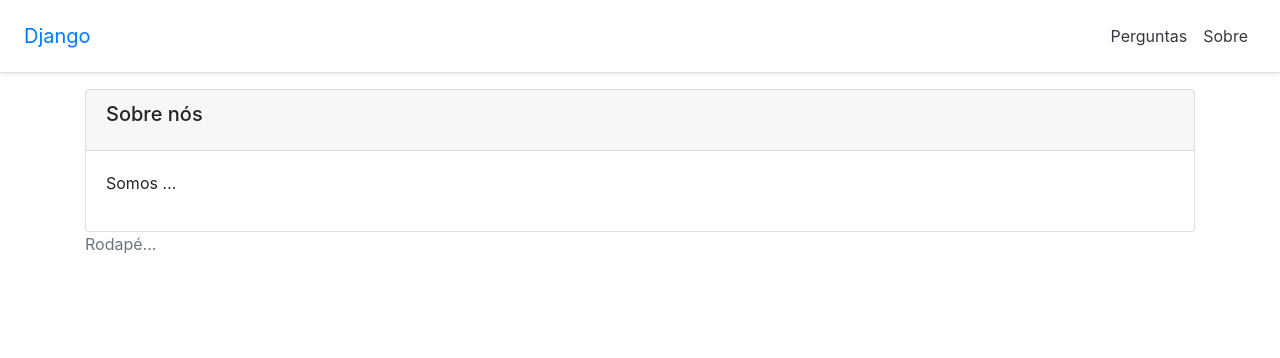
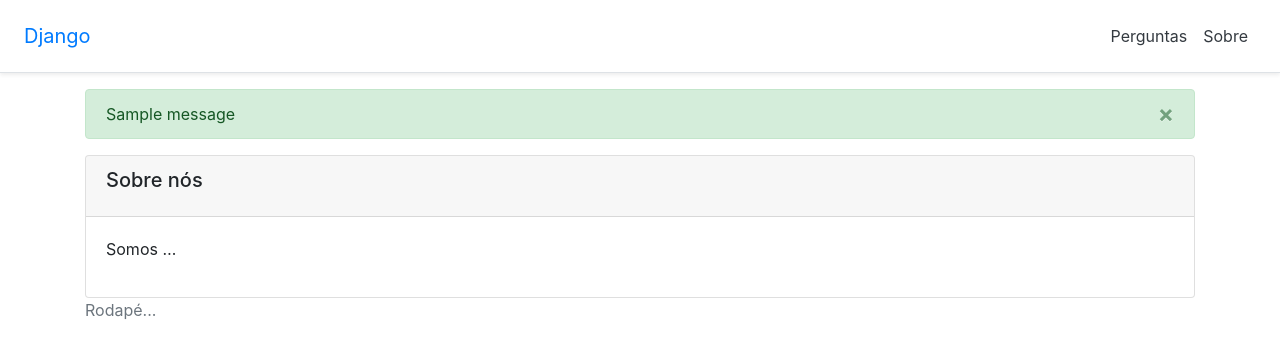
Before and after one commit to wasare/django-polls, a Django app: page /polls/about-us in a window 1280 px wide. Shown: the top 358 px of the page. Run offline with Django 4.2, Linux system fonts and the light colour scheme; tables that the repository leaves empty hold one stand-in row (values such as "Sample post"); one stand-in notice (Sample message) is shown; some libraries are stand-ins or nearby versions.

Commit message:
Inclui flash messages

```diff
--- a/polls/views.py
+++ b/polls/views.py
@@ -1,8 +1,11 @@
+from django.forms.models import BaseModelForm
 from django.shortcuts import render
 from django.http import HttpResponse
 from django.views.generic.edit import CreateView, UpdateView, DeleteView
 from django.urls import reverse_lazy
 from django.views.generic import DetailView, ListView, TemplateView
+from django.contrib import messages
+
 
 
 # Create your views here.
@@ -38,7 +41,8 @@ class QuestionCreateView(CreateView):
     model = Question
     template_name = 'polls/question_form.html'
     fields = ('question_text', 'pub_date', )
-    success_url = reverse_lazy('polls_list')
+    success_url = reverse_lazy('polls_all')
+    success_message = 'Pergunta criada com sucesso!'
 
     def get_context_data(self, **kwargs):
         context = super(QuestionCreateView, self).get_context_data(**kwargs)
@@ -46,11 +50,17 @@ class QuestionCreateView(CreateView):
 
         return context
 
+    def form_valid(self, request, *args, **kwargs):
+        messages.success(self.request, self.success_message)
+        return super(QuestionCreateView, self).form_valid(request, *args, **kwargs)
+
+
 class QuestionUpdateView(UpdateView):
     model = Question
     template_name = 'polls/question_form.html'
     fields = ('question_text', 'pub_date', )
-    success_url = reverse_lazy('polls_list')
+    success_url = reverse_lazy('polls_all')
+    success_message = 'Pergunta atualizada com sucesso!'
 
     def get_context_data(self, **kwargs):
         context = super(QuestionUpdateView, self).get_context_data(**kwargs)
@@ -58,10 +68,19 @@ class QuestionUpdateView(UpdateView):
 
         return context
 
+    def form_valid(self, request, *args, **kwargs):
+        messages.success(self.request, self.success_message)
+        return super(QuestionUpdateView, self).form_valid(request, *args, **kwargs)
+
 class QuestionDeleteView(DeleteView):
     model = Question
     template_name = 'polls/question_confirm_delete_form.html'
-    success_url = reverse_lazy('polls_list')
+    success_url = reverse_lazy('polls_all')
+    success_message = 'Pergunta excluída com sucesso!'
+
+    def form_valid(self, request, *args, **kwargs):
+        messages.success(self.request, self.success_message)
+        return super(QuestionDeleteView, self).form_valid(request, *args, **kwargs)
 
 class QuestionDetailView(DetailView):
     model = Question
--- a/templates/_layout1.html
+++ b/templates/_layout1.html
@@ -31,6 +31,7 @@ bg-white border-bottom shadow-sm">
 
 {% block main %}
 <div class="container">
+    {% include 'messages.html' %}
     {% block content %}
     <p>Conteúdo padrão...</p>
     {% endblock content %}
--- /dev/null
+++ b/templates/messages.html
@@ -0,0 +1,11 @@
+{# habilita a exibição de todas as mensagens quando necessário #}
+{% for message in messages %}
+<div class="container-fluid p-0">
+    <div class="alert {{ message.tags }} alert-dismissible" role="alert">
+        <button type="button" class="close" data-dismiss="alert" aria-label="Close">
+            <span aria-hidden="True">&times;</span>
+        </button>
+        {{ message }}
+    </div>
+</div>
+{% endfor %}
```
Also changed, not shown: my_site/settings.py (+9 -1 lines).
